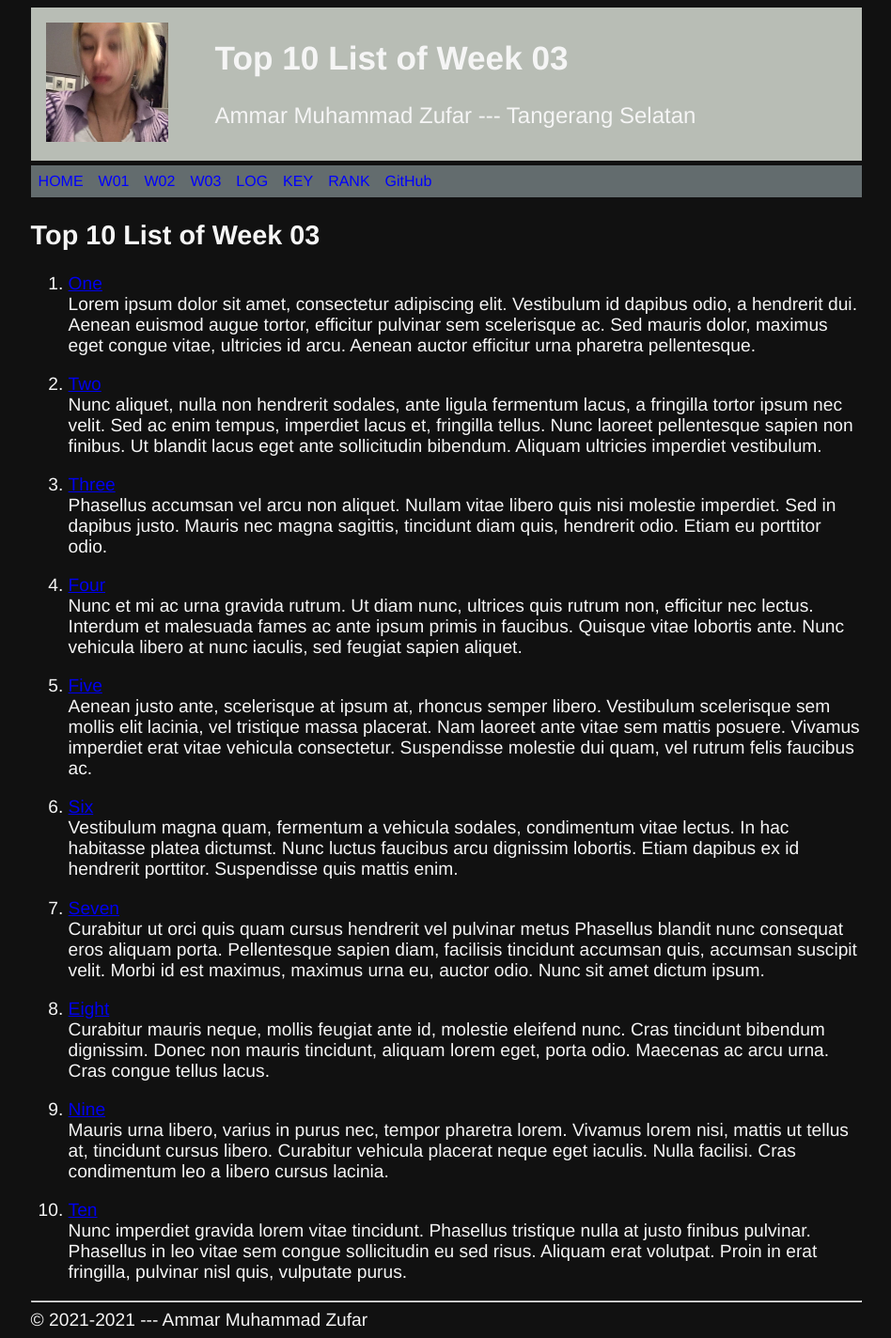
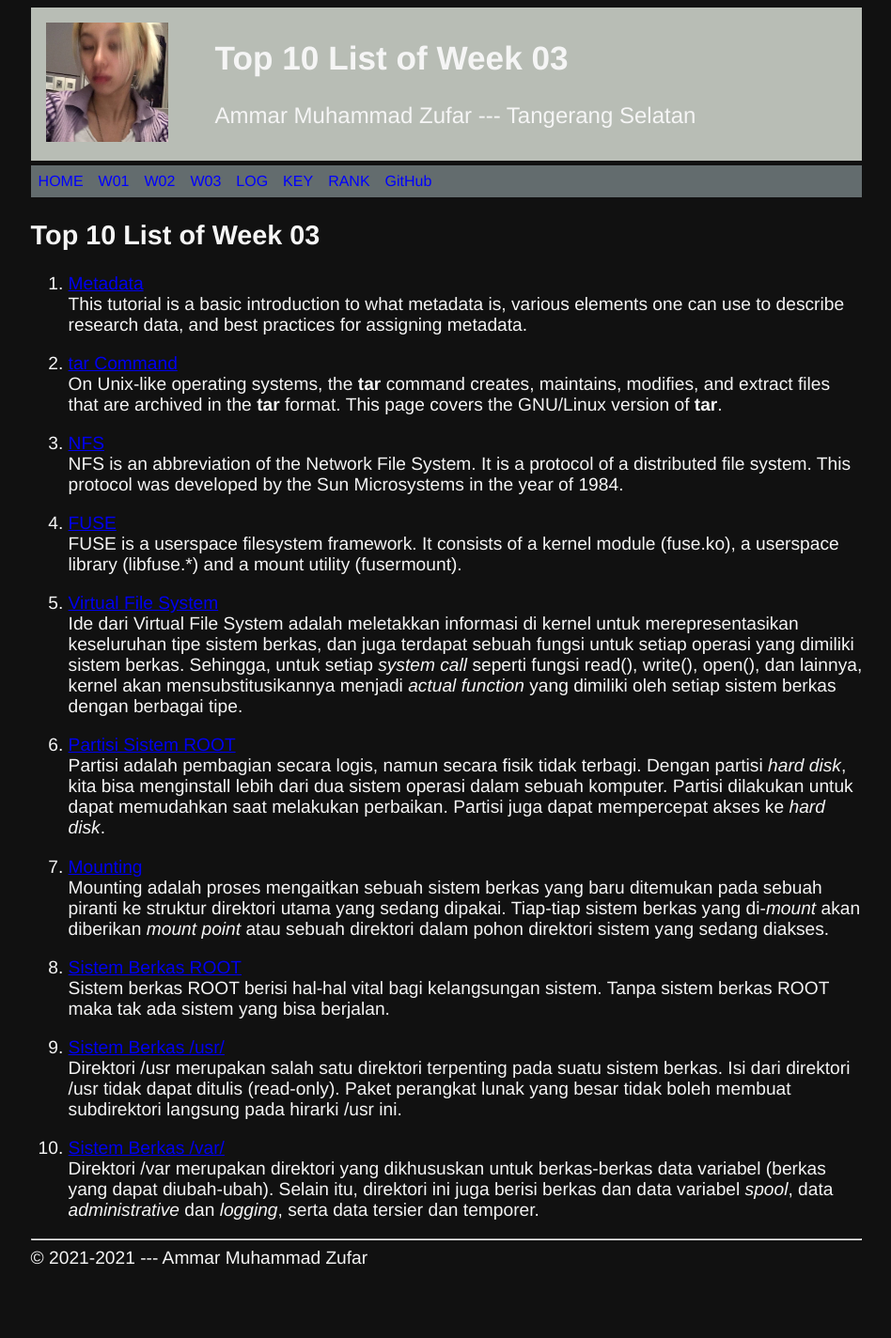
Before and after one commit to amzufar/os211, a Jekyll site: the page built from w03.md, in a window 1280 px wide. Shown: the whole page at 94% size, without its empty margins (165-1113 px from the left). Built offline with Jekyll 4.4.1, drawn with Linux system fonts in a browser that asks for light colours; our own code applies the rules of GitHub Pages for plain Markdown files; after the commit the page ends 1358 px from its top, so only the background shows below that.

Commit message:
update w03.md, mylog, myscript

```diff
--- a/TXT/mylog.txt
+++ b/TXT/mylog.txt
@@ -19,4 +19,9 @@ ZCZC W02 45 L06 Reading References
 ZCZC W02 30 L07 Demo related: Demo/Lab W02
 ZCZC W02 120 L10 Assignment: Generating GnuPG Key, write a simple bash scipt, and make SHA256SUM, etc
 ZCZC W02 150 L21 VirtualBox: reinstalling Debian, etc cuz i made a mistake zzzz
+ZCZC W03 90 L05 GSGS related: TTLoTW
+ZCZC W03 15 L06 Reading References
+ZCZC W03 60 L09 AsDos: konsultasi karena bash 000-README tidak jalan hehe
 ZCZC W03 40 L10 Assignment: updating myrank & creating w03.md
+ZCZC W03 120 L11 Assignment: updating .bash_aliases & myscript, decrypt & extract tarball file
+ZCZC W03 60 L23 Discord: Pop Quiz
--- a/w03.md
+++ b/w03.md
@@ -5,72 +5,32 @@ permalink: /W03/
 
 # Top 10 List of Week 03
 
-1. [One](https://en.wikipedia.org/wiki/1)<br>
-Lorem ipsum dolor sit amet, consectetur adipiscing elit.
-Vestibulum id dapibus odio, a hendrerit dui.
-Aenean euismod augue tortor, efficitur pulvinar sem scelerisque ac.
-Sed mauris dolor, maximus eget congue vitae, ultricies id arcu.
-Aenean auctor efficitur urna pharetra pellentesque.
+1. [Metadata](https://guides.lib.unc.edu/metadata/home)<br>
+This tutorial is a basic introduction to what metadata is, various elements one can use to describe research data, and best practices for assigning metadata.
 
-2. [Two](https://en.wikipedia.org/wiki/2)<br>
-Nunc aliquet, nulla non hendrerit sodales, ante ligula fermentum lacus, a fringilla tortor ipsum nec velit.
-Sed ac enim tempus, imperdiet lacus et, fringilla tellus.
-Nunc laoreet pellentesque sapien non finibus.
-Ut blandit lacus eget ante sollicitudin bibendum.
-Aliquam ultricies imperdiet vestibulum.
+2. [tar Command](https://www.computerhope.com/unix/utar.htm)<br>
+On Unix-like operating systems, the <b>tar</b> command creates, maintains, modifies, and extract files that are archived in the <b>tar</b> format. This page covers the GNU/Linux version of <b>tar</b>.
 
-3. [Three](https://en.wikipedia.org/wiki/3)<br>
-Phasellus accumsan vel arcu non aliquet.
-Nullam vitae libero quis nisi molestie imperdiet.
-Sed in dapibus justo.
-Mauris nec magna sagittis, tincidunt diam quis, hendrerit odio.
-Etiam eu porttitor odio.
+3. [NFS](https://www.javatpoint.com/nfs)<br>
+NFS is an abbreviation of the Network File System. It is a protocol of a distributed file system. This protocol was developed by the Sun Microsystems in the year of 1984.
 
-4. [Four](https://en.wikipedia.org/wiki/4)<br>
-Nunc et mi ac urna gravida rutrum.
-Ut diam nunc, ultrices quis rutrum non, efficitur nec lectus.
-Interdum et malesuada fames ac ante ipsum primis in faucibus.
-Quisque vitae lobortis ante.
-Nunc vehicula libero at nunc iaculis, sed feugiat sapien aliquet.
+4. [FUSE](https://www.kernel.org/doc/html/latest/filesystems/fuse.html)<br>
+FUSE is a userspace filesystem framework. It consists of a kernel module (fuse.ko), a userspace library (libfuse.*) and a mount utility (fusermount).
 
-5. [Five](https://en.wikipedia.org/wiki/5)<br>
-Aenean justo ante, scelerisque at ipsum at, rhoncus semper libero.
-Vestibulum scelerisque sem mollis elit lacinia, vel tristique massa placerat.
-Nam laoreet ante vitae sem mattis posuere.
-Vivamus imperdiet erat vitae vehicula consectetur.
-Suspendisse molestie dui quam, vel rutrum felis faucibus ac.
+5. [Virtual File System](http://openstorage.gunadarma.ac.id/linux/docs/v06/Kuliah/SistemOperasi/BUKU/SistemOperasi-4.X-2/ch16s05.html)<br>
+Ide dari Virtual File System adalah meletakkan informasi di kernel untuk merepresentasikan keseluruhan tipe sistem berkas, dan juga terdapat sebuah fungsi untuk setiap operasi yang dimiliki sistem berkas. Sehingga, untuk setiap <i>system call</i> seperti fungsi read(), write(), open(), dan lainnya, kernel akan mensubstitusikannya menjadi <i>actual function</i> yang dimiliki oleh setiap sistem berkas dengan berbagai tipe.
 
-6. [Six](https://en.wikipedia.org/wiki/6)<br>
-Vestibulum magna quam, fermentum a vehicula sodales, condimentum vitae lectus.
-In hac habitasse platea dictumst.
-Nunc luctus faucibus arcu dignissim lobortis.
-Etiam dapibus ex id hendrerit porttitor.
-Suspendisse quis mattis enim.
+6. [Partisi Sistem ROOT](http://openstorage.gunadarma.ac.id/linux/docs/v06/Kuliah/SistemOperasi/BUKU/SistemOperasi-4.X-2/ch16s04.html)<br>
+Partisi adalah pembagian secara logis, namun secara fisik tidak terbagi. Dengan partisi <i>hard disk</i>, kita bisa menginstall lebih dari dua sistem operasi dalam sebuah komputer. Partisi dilakukan untuk dapat memudahkan saat melakukan perbaikan. Partisi juga dapat mempercepat akses ke <i>hard disk</i>.
 
-7. [Seven](https://en.wikipedia.org/wiki/7)<br>
-Curabitur ut orci quis quam cursus hendrerit vel pulvinar metus
-Phasellus blandit nunc consequat eros aliquam porta.
-Pellentesque sapien diam, facilisis tincidunt accumsan quis, accumsan suscipit velit.
-Morbi id est maximus, maximus urna eu, auctor odio.
-Nunc sit amet dictum ipsum.
+7. [Mounting](http://openstorage.gunadarma.ac.id/linux/docs/v06/Kuliah/SistemOperasi/BUKU/SistemOperasi-4.X-2/ch14s07.html)<br>
+Mounting adalah proses mengaitkan sebuah sistem berkas yang baru ditemukan pada sebuah piranti ke struktur direktori utama yang sedang dipakai. Tiap-tiap sistem berkas yang di-<i>mount</i> akan diberikan <i>mount point</i> atau sebuah direktori dalam pohon direktori sistem yang sedang diakses.
 
-8. [Eight](https://en.wikipedia.org/wiki/8)<br>
-Curabitur mauris neque, mollis feugiat ante id, molestie eleifend nunc.
-Cras tincidunt bibendum dignissim.
-Donec non mauris tincidunt, aliquam lorem eget, porta odio.
-Maecenas ac arcu urna.
-Cras congue tellus lacus.
+8. [Sistem Berkas ROOT](http://openstorage.gunadarma.ac.id/linux/docs/v06/Kuliah/SistemOperasi/BUKU/SistemOperasi-4.X-2/ch15s03.html)<br>
+Sistem berkas ROOT berisi hal-hal vital bagi kelangsungan sistem. Tanpa sistem berkas ROOT maka tak ada sistem yang bisa berjalan.
 
-9. [Nine](https://en.wikipedia.org/wiki/9)<br>
-Mauris urna libero, varius in purus nec, tempor pharetra lorem.
-Vivamus lorem nisi, mattis ut tellus at, tincidunt cursus libero.
-Curabitur vehicula placerat neque eget iaculis.
-Nulla facilisi.
-Cras condimentum leo a libero cursus lacinia.
+9. [Sistem Berkas /usr/](http://openstorage.gunadarma.ac.id/linux/docs/v06/Kuliah/SistemOperasi/BUKU/SistemOperasi-4.X-2/ch15s04.html)<br>
+Direktori /usr merupakan salah satu direktori terpenting pada suatu sistem berkas. Isi dari direktori /usr tidak dapat ditulis (read-only). Paket perangkat lunak yang besar tidak boleh membuat subdirektori langsung pada hirarki /usr ini.
 
-10. [Ten](https://en.wikipedia.org/wiki/10)<br>
-Nunc imperdiet gravida lorem vitae tincidunt.
-Phasellus tristique nulla at justo finibus pulvinar.
-Phasellus in leo vitae sem congue sollicitudin eu sed risus.
-Aliquam erat volutpat.
-Proin in erat fringilla, pulvinar nisl quis, vulputate purus.
+10. [Sistem Berkas /var/](http://openstorage.gunadarma.ac.id/linux/docs/v06/Kuliah/SistemOperasi/BUKU/SistemOperasi-4.X-2/ch15s05.html)<br>
+Direktori /var merupakan direktori yang dikhususkan untuk berkas-berkas data variabel (berkas yang dapat diubah-ubah). Selain itu, direktori ini juga berisi berkas dan data variabel <i>spool</i>, data <i>administrative</i> dan <i>logging</i>, serta data tersier dan temporer.
```
Also changed, not shown: 1 other file.
